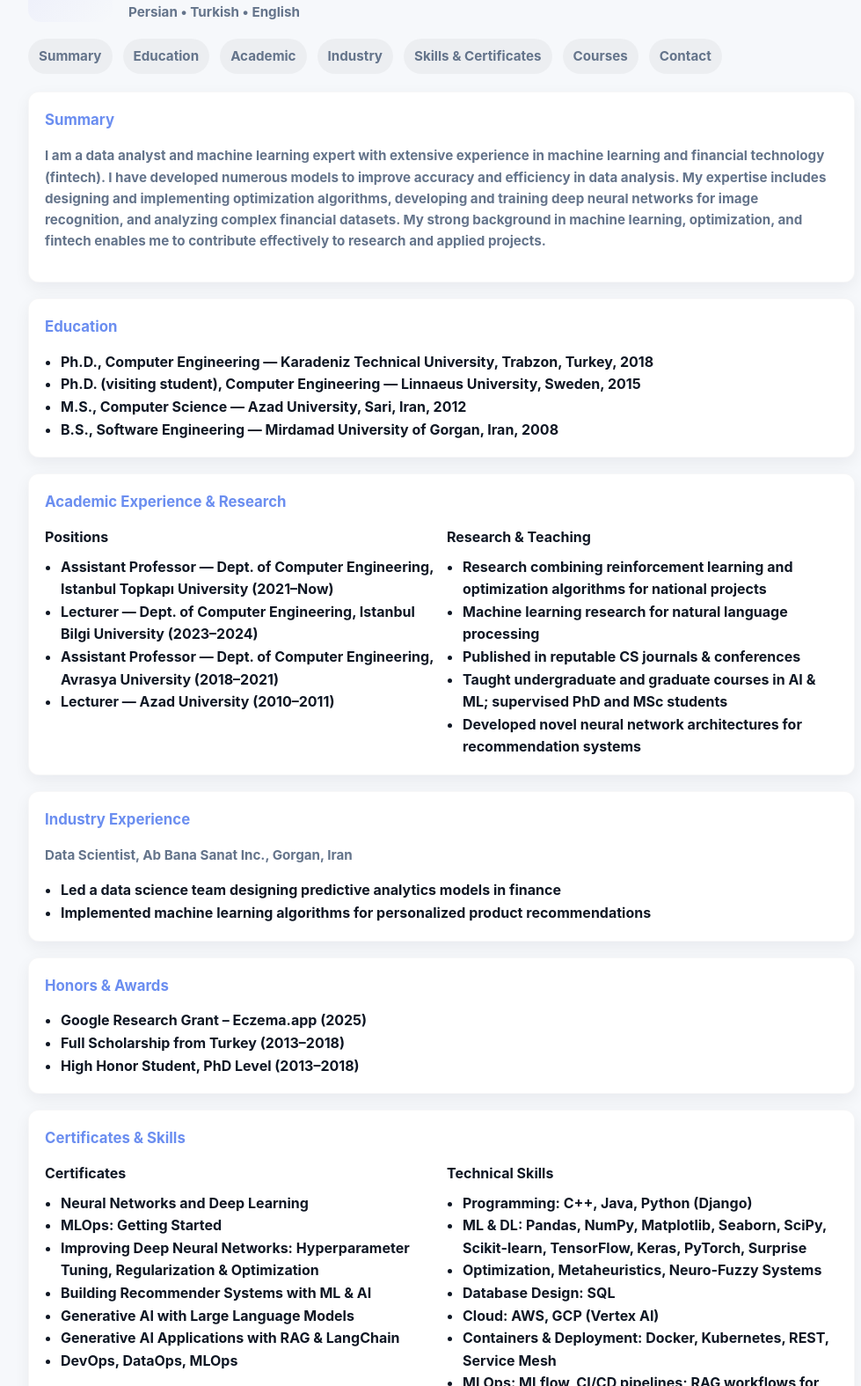
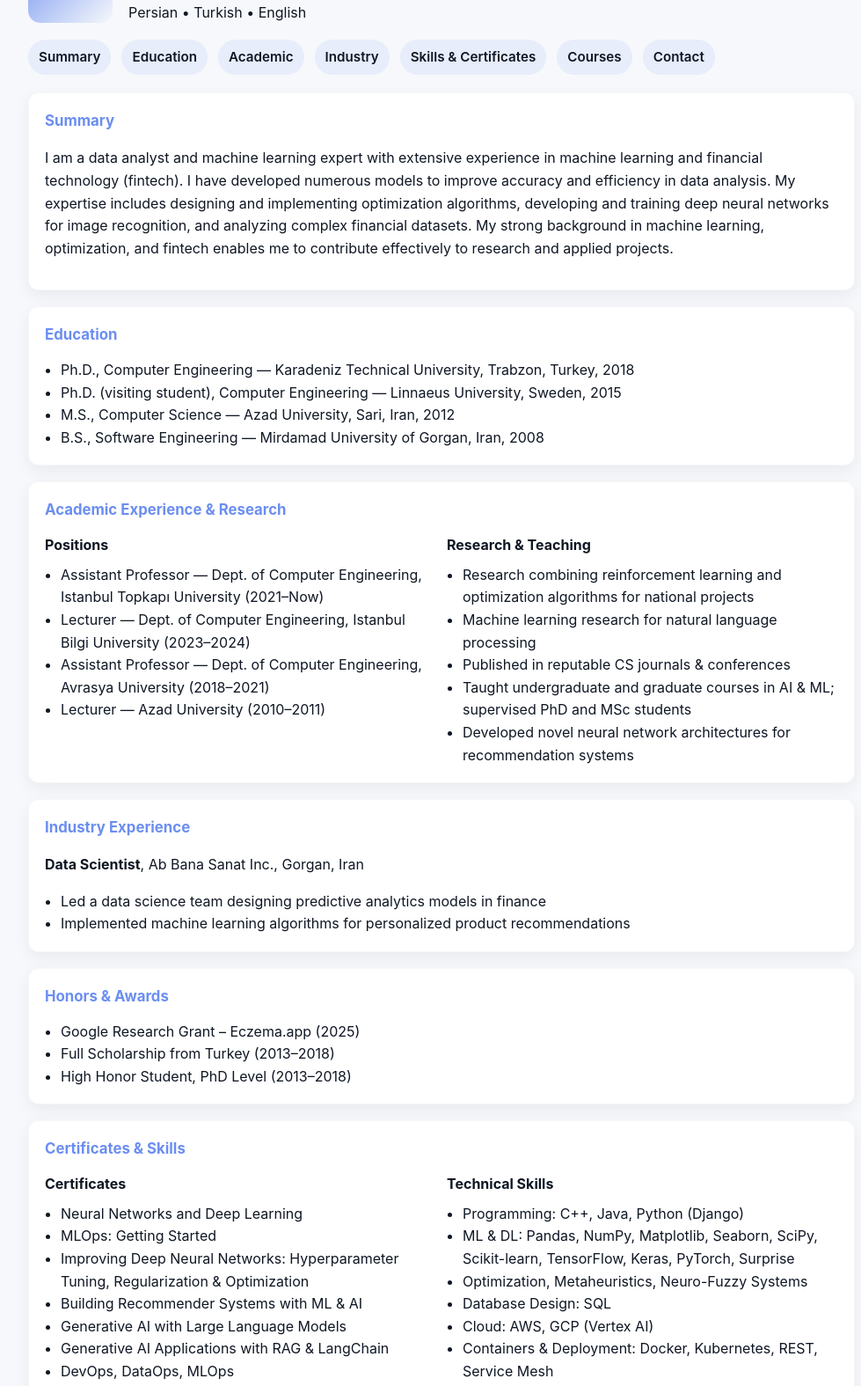
Before and after one commit to areflogin/areflogin.github.io, a plain HTML site: page index.html in a window 1280 px wide. Shown: the part 127-1702 px from the top of the page at 88% size, without its empty margins (138-1117 px from the left). Drawn offline with Linux system fonts and the light colour scheme.

Commit message:
Update index.html

```diff
--- a/index.html
+++ b/index.html
@@ -3,173 +3,191 @@
 <head>
   <meta charset="utf-8" />
   <meta name="viewport" content="width=device-width, initial-scale=1" />
-  <title><strong>Aref Yelghi — Personal Website</strong></title>
+  <title>Aref Yelghi — Personal Website</title>
   <meta name="description" content="Aref Yelghi — Data Scientist / Machine Learning Researcher" />
   <style>
     :root{
       --bg:#f6f8fb;
       --card:#ffffff;
       --accent:#6b8ef0;
-      --muted:#64748b;
-      --text:#0f1724;
-      --glass: rgba(99,102,241,0.08);
+      --text:#0f1724; /* متن پررنگ و واضح */
     }
     *{box-sizing:border-box}
-    body{margin:0;font-family:Inter, system-ui, -apple-system, 'Segoe UI', Roboto, 'Helvetica Neue', Arial;background:var(--bg);color:var(--text);line-height:1.6}
+    body{
+      margin:0;
+      font-family:Inter, system-ui, -apple-system, 'Segoe UI', Roboto, 'Helvetica Neue', Arial;
+      background:var(--bg);
+      color:var(--text);
+      line-height:1.6;
+    }
     .wrap{max-width:980px;margin:36px auto;padding:20px}
     header{display:flex;gap:18px;align-items:center}
-    .avatar{width:96px;height:96px;border-radius:14px;background:linear-gradient(135deg,var(--glass),transparent);display:flex;align-items:center;justify-content:center;font-weight:700;color:var(--accent)}
+    .avatar{
+      width:96px;height:96px;border-radius:14px;
+      background:linear-gradient(135deg,var(--accent),transparent);
+      display:flex;align-items:center;justify-content:center;
+      font-weight:700;color:#ffffff;
+    }
     h1{margin:0;font-size:1.6rem;color:var(--text)}
-    p.lead{margin:6px 0 0;color:var(--muted)}
+    p.lead{margin:6px 0 0;color:var(--text)}
     nav.toc{margin-top:18px;display:flex;gap:12px;flex-wrap:wrap}
-    nav.toc a{background:rgba(0,0,0,0.04);padding:8px 12px;border-radius:999px;text-decoration:none;color:var(--muted);font-size:0.95rem}
-
+    nav.toc a{
+      background:rgba(107,142,240,0.1);
+      padding:8px 12px;
+      border-radius:999px;
+      text-decoration:none;
+      color:var(--text);
+      font-size:0.95rem;
+      font-weight:600;
+    }
     .grid{display:grid;grid-template-columns:1fr;gap:18px;margin-top:20px}
-    .card{background:var(--card);padding:18px;border-radius:12px;box-shadow:0 6px 18px rgba(15,23,36,0.06);border:1px solid rgba(15,23,36,0.03)}
+    .card{
+      background:var(--card);
+      padding:18px;
+      border-radius:12px;
+      box-shadow:0 6px 18px rgba(15,23,36,0.06);
+      border:1px solid rgba(15,23,36,0.03);
+      color:var(--text);
+    }
     h2{margin-top:0;color:var(--accent);font-size:1.05rem}
-    ul{margin:8px 0 0;padding-left:18px}
+    ul{margin:8px 0 0;padding-left:18px;color:var(--text)}
     .two-col{display:grid;grid-template-columns:1fr 1fr;gap:12px}
-    .muted{color:var(--muted);font-size:0.95rem}
-    pre{background:#0b1220;color:#e6eef6;padding:12px;border-radius:8px;overflow:auto}
-    footer{margin-top:22px;text-align:center;color:var(--muted);font-size:0.9rem}
-
+    footer{margin-top:22px;text-align:center;color:var(--text);font-size:0.9rem}
     @media (max-width:800px){.two-col{grid-template-columns:1fr}}
   </style>
 </head>
 <body>
   <div class="wrap">
     <header>
-      <div class="avatar"><strong>AY</strong></div>
+      <div class="avatar">AY</div>
       <div>
-        <h1><strong>Aref Yelghi</strong></h1>
-        <p class="lead"><strong>Data Analyst • Machine Learning & Optimization • FinTech</strong></p>
-        <div class="muted"><strong>Persian • Turkish • English</strong></div>
+        <h1>Aref Yelghi</h1>
+        <p class="lead">Data Analyst • Machine Learning & Optimization • FinTech</p>
+        <div>Persian • Turkish • English</div>
       </div>
     </header>
 
     <nav class="toc">
-      <a href="#summary"><strong>Summary</strong></a>
-      <a href="#education"><strong>Education</strong></a>
-      <a href="#academic"><strong>Academic</strong></a>
-      <a href="#industry"><strong>Industry</strong></a>
-      <a href="#skills"><strong>Skills & Certificates</strong></a>
-      <a href="#courses"><strong>Courses</strong></a>
-      <a href="#contact"><strong>Contact</strong></a>
+      <a href="#summary">Summary</a>
+      <a href="#education">Education</a>
+      <a href="#academic">Academic</a>
+      <a href="#industry">Industry</a>
+      <a href="#skills">Skills & Certificates</a>
+      <a href="#courses">Courses</a>
+      <a href="#contact">Contact</a>
     </nav>
 
     <div class="grid">
       <section id="summary" class="card">
-        <h2><strong>Summary</strong></h2>
-        <p class="muted"><strong>
-        I am a data analyst and machine learning expert with extensive experience in machine learning and financial technology (fintech). I have developed numerous models to improve accuracy and efficiency in data analysis. My expertise includes designing and implementing optimization algorithms, developing and training deep neural networks for image recognition, and analyzing complex financial datasets. My strong background in machine learning, optimization, and fintech enables me to contribute effectively to research and applied projects.
-        </strong></p>
+        <h2>Summary</h2>
+        <p>I am a data analyst and machine learning expert with extensive experience in machine learning and financial technology (fintech). I have developed numerous models to improve accuracy and efficiency in data analysis. My expertise includes designing and implementing optimization algorithms, developing and training deep neural networks for image recognition, and analyzing complex financial datasets. My strong background in machine learning, optimization, and fintech enables me to contribute effectively to research and applied projects.</p>
       </section>
 
       <section id="education" class="card">
-        <h2><strong>Education</strong></h2>
+        <h2>Education</h2>
         <ul>
-          <li><strong>Ph.D., Computer Engineering — Karadeniz Technical University, Trabzon, Turkey, 2018</strong></li>
-          <li><strong>Ph.D. (visiting student), Computer Engineering — Linnaeus University, Sweden, 2015</strong></li>
-          <li><strong>M.S., Computer Science — Azad University, Sari, Iran, 2012</strong></li>
-          <li><strong>B.S., Software Engineering — Mirdamad University of Gorgan, Iran, 2008</strong></li>
+          <li>Ph.D., Computer Engineering — Karadeniz Technical University, Trabzon, Turkey, 2018</li>
+          <li>Ph.D. (visiting student), Computer Engineering — Linnaeus University, Sweden, 2015</li>
+          <li>M.S., Computer Science — Azad University, Sari, Iran, 2012</li>
+          <li>B.S., Software Engineering — Mirdamad University of Gorgan, Iran, 2008</li>
         </ul>
       </section>
 
       <section id="academic" class="card">
-        <h2><strong>Academic Experience & Research</strong></h2>
+        <h2>Academic Experience & Research</h2>
         <div class="two-col">
           <div>
             <strong>Positions</strong>
             <ul>
-              <li><strong>Assistant Professor — Dept. of Computer Engineering, Istanbul Topkapı University (2021–Now)</strong></li>
-              <li><strong>Lecturer — Dept. of Computer Engineering, Istanbul Bilgi University (2023–2024)</strong></li>
-              <li><strong>Assistant Professor — Dept. of Computer Engineering, Avrasya University (2018–2021)</strong></li>
-              <li><strong>Lecturer — Azad University (2010–2011)</strong></li>
+              <li>Assistant Professor — Dept. of Computer Engineering, Istanbul Topkapı University (2021–Now)</li>
+              <li>Lecturer — Dept. of Computer Engineering, Istanbul Bilgi University (2023–2024)</li>
+              <li>Assistant Professor — Dept. of Computer Engineering, Avrasya University (2018–2021)</li>
+              <li>Lecturer — Azad University (2010–2011)</li>
             </ul>
           </div>
           <div>
             <strong>Research & Teaching</strong>
             <ul>
-              <li><strong>Research combining reinforcement learning and optimization algorithms for national projects</strong></li>
-              <li><strong>Machine learning research for natural language processing</strong></li>
-              <li><strong>Published in reputable CS journals & conferences</strong></li>
-              <li><strong>Taught undergraduate and graduate courses in AI & ML; supervised PhD and MSc students</strong></li>
-              <li><strong>Developed novel neural network architectures for recommendation systems</strong></li>
+              <li>Research combining reinforcement learning and optimization algorithms for national projects</li>
+              <li>Machine learning research for natural language processing</li>
+              <li>Published in reputable CS journals & conferences</li>
+              <li>Taught undergraduate and graduate courses in AI & ML; supervised PhD and MSc students</li>
+              <li>Developed novel neural network architectures for recommendation systems</li>
             </ul>
           </div>
         </div>
       </section>
 
       <section id="industry" class="card">
-        <h2><strong>Industry Experience</strong></h2>
-        <p class="muted"><strong>Data Scientist, Ab Bana Sanat Inc., Gorgan, Iran</strong></p>
+        <h2>Industry Experience</h2>
+        <p><strong>Data Scientist</strong>, Ab Bana Sanat Inc., Gorgan, Iran</p>
         <ul>
-          <li><strong>Led a data science team designing predictive analytics models in finance</strong></li>
-          <li><strong>Implemented machine learning algorithms for personalized product recommendations</strong></li>
+          <li>Led a data science team designing predictive analytics models in finance</li>
+          <li>Implemented machine learning algorithms for personalized product recommendations</li>
         </ul>
       </section>
 
       <section id="awards" class="card">
-        <h2><strong>Honors & Awards</strong></h2>
+        <h2>Honors & Awards</h2>
         <ul>
-          <li><strong>Google Research Grant – Eczema.app (2025)</strong></li>
-          <li><strong>Full Scholarship from Turkey (2013–2018)</strong></li>
-          <li><strong>High Honor Student, PhD Level (2013–2018)</strong></li>
+          <li>Google Research Grant – Eczema.app (2025)</li>
+          <li>Full Scholarship from Turkey (2013–2018)</li>
+          <li>High Honor Student, PhD Level (2013–2018)</li>
         </ul>
       </section>
 
       <section id="skills" class="card">
-        <h2><strong>Certificates & Skills</strong></h2>
+        <h2>Certificates & Skills</h2>
         <div class="two-col">
           <div>
             <strong>Certificates</strong>
             <ul>
-              <li><strong>Neural Networks and Deep Learning</strong></li>
-              <li><strong>MLOps: Getting Started</strong></li>
-              <li><strong>Improving Deep Neural Networks: Hyperparameter Tuning, Regularization & Optimization</strong></li>
-              <li><strong>Building Recommender Systems with ML & AI</strong></li>
-              <li><strong>Generative AI with Large Language Models</strong></li>
-              <li><strong>Generative AI Applications with RAG & LangChain</strong></li>
-              <li><strong>DevOps, DataOps, MLOps</strong></li>
+              <li>Neural Networks and Deep Learning</li>
+              <li>MLOps: Getting Started</li>
+              <li>Improving Deep Neural Networks: Hyperparameter Tuning, Regularization & Optimization</li>
+              <li>Building Recommender Systems with ML & AI</li>
+              <li>Generative AI with Large Language Models</li>
+              <li>Generative AI Applications with RAG & LangChain</li>
+              <li>DevOps, DataOps, MLOps</li>
             </ul>
           </div>
           <div>
             <strong>Technical Skills</strong>
             <ul>
-              <li><strong>Programming: C++, Java, Python (Django)</strong></li>
-              <li><strong>ML & DL: Pandas, NumPy, Matplotlib, Seaborn, SciPy, Scikit-learn, TensorFlow, Keras, PyTorch, Surprise</strong></li>
-              <li><strong>Optimization, Metaheuristics, Neuro-Fuzzy Systems</strong></li>
-              <li><strong>Database Design: SQL</strong></li>
-              <li><strong>Cloud: AWS, GCP (Vertex AI)</strong></li>
-              <li><strong>Containers & Deployment: Docker, Kubernetes, REST, Service Mesh</strong></li>
-              <li><strong>MLOps: MLflow, CI/CD pipelines; RAG workflows for conversational AI</strong></li>
-              <li><strong>Computer Vision: PyTorch, TensorFlow</strong></li>
+              <li>Programming: C++, Java, Python (Django)</li>
+              <li>ML & DL: Pandas, NumPy, Matplotlib, Seaborn, SciPy, Scikit-learn, TensorFlow, Keras, PyTorch, Surprise</li>
+              <li>Optimization, Metaheuristics, Neuro-Fuzzy Systems</li>
+              <li>Database Design: SQL</li>
+              <li>Cloud: AWS, GCP (Vertex AI)</li>
+              <li>Containers & Deployment: Docker, Kubernetes, REST, Service Mesh</li>
+              <li>MLOps: MLflow, CI/CD pipelines; RAG workflows for conversational AI</li>
+              <li>Computer Vision: PyTorch, TensorFlow</li>
             </ul>
           </div>
         </div>
       </section>
 
       <section id="courses" class="card">
-        <h2><strong>Courses Taught</strong></h2>
+        <h2>Courses Taught</h2>
         <div class="two-col">
           <div>
             <strong>Undergraduate</strong>
             <ul>
-              <li><strong>Operating System</strong></li>
-              <li><strong>Computer Network</strong></li>
-              <li><strong>Algorithm Analysis & Data Structure</strong></li>
-              <li><strong>Optimization</strong></li>
-              <li><strong>Programming Language</strong></li>
-              <li><strong>Machine Learning</strong></li>
-              <li><strong>Artificial Intelligence</strong></li>
-              <li><strong>Programming II</strong></li>
+              <li>Operating System</li>
+              <li>Computer Network</li>
+              <li>Algorithm Analysis & Data Structure</li>
+              <li>Optimization</li>
+              <li>Programming Language</li>
+              <li>Machine Learning</li>
+              <li>Artificial Intelligence</li>
+              <li>Programming II</li>
             </ul>
           </div>
           <div>
             <strong>Postgraduate</strong>
             <ul>
-              <li><strong>Advanced Artificial Intelligence Topics</strong></li>
-              <li><strong>Expert Systems & Fuzzy Systems</strong></li>
+              <li>Advanced Artificial Intelligence Topics</li>
+              <li>Expert Systems & Fuzzy Systems</li>
             </ul>
           </div>
         </div>
@@ -177,25 +195,25 @@
         <div style="margin-top:12px">
           <strong>Master’s Thesis Supervision</strong>
           <ul>
-            <li><strong>Rıdvan ÖZCAN — Android Application for Detecting Historical Structures Using AI</strong></li>
-            <li><strong>Yunus EMRE BALTACI — Security Analysis of Android Applications Using Deep Learning</strong></li>
-            <li><strong>Salim GÖVERCİN — E-Commerce Shopping Recommendation System Using Deep Learning</strong></li>
+            <li>Rıdvan ÖZCAN — Android Application for Detecting Historical Structures Using AI</li>
+            <li>Yunus EMRE BALTACI — Security Analysis of Android Applications Using Deep Learning</li>
+            <li>Salim GÖVERCİN — E-Commerce Shopping Recommendation System Using Deep Learning</li>
           </ul>
         </div>
       </section>
 
       <section id="contact" class="card">
-        <h2><strong>Contact</strong></h2>
-        <p class="muted"><strong>Email: arefyelghi@topkapi.edu.tr</strong></p>
-        <p class="muted"><strong>LinkedIn: Click here to visit my LinkedIn profile</strong></p>
-        <p class="muted"><strong>Google Scholar: Click here to visit my Google Scholar page</strong></p>
-        <p class="muted"><strong>Location: Türkiye</strong></p>
+        <h2>Contact</h2>
+        <p>Email: <a href="mailto:arefyelghi@topkapi.edu.tr">arefyelghi@topkapi.edu.tr</a></p>
+        <p>LinkedIn: <a href="https://www.linkedin.com/in/aref-yelghi-75b02997" target="_blank">Visit my LinkedIn profile</a></p>
+        <p>Google Scholar: <a href="https://scholar.google.com/citations?user=XhsmWO4AAAAJ&hl=en" target="_blank">Visit my Google Scholar profile</a></p>
+        <p>Location: Türkiye</p>
       </section>
 
     </div>
 
     <footer>
-      © 2025 <strong>Aref Yelghi — Data Science & Machine Learning</strong>
+      © 2025 Aref Yelghi — Data Science & Machine Learning
     </footer>
   </div>
 </body>
```
